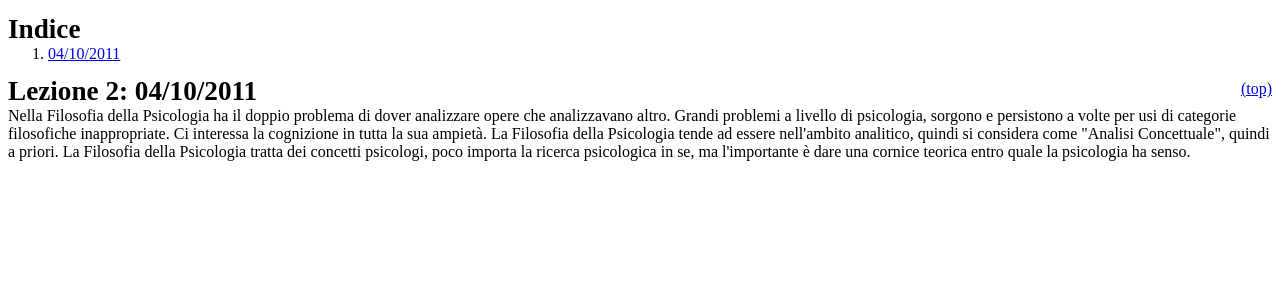
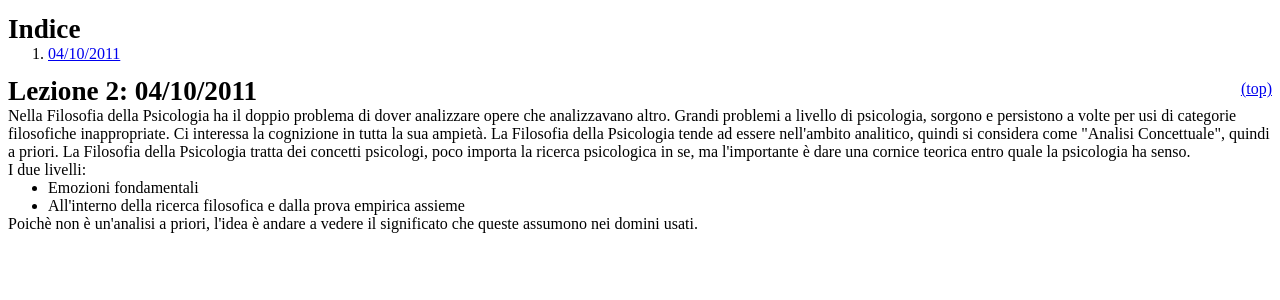
Before and after one commit to Fale/appunti, a PHP site: page /Epistemologia_delle_Scienze_Umane/appunti.php in a window 1280 px wide. Shown: the top 300 px of the page. Run offline with PHP 8.4, Linux system fonts and the light colour scheme; data that the repository does not hold is empty.

```diff
--- a/Epistemologia_delle_Scienze_Umane/appunti.php
+++ b/Epistemologia_delle_Scienze_Umane/appunti.php
@@ -8,4 +8,10 @@ toc::show_toc("Epistemologia_delle_Scienze_Umane/appunti.php");
 
 <?php t("2", "04/10/2011"); ?>
 <p>Nella Filosofia della Psicologia ha il doppio problema di dover analizzare opere che analizzavano altro. Grandi problemi a livello di psicologia, sorgono e persistono a volte per usi di categorie filosofiche inappropriate. Ci interessa la cognizione in tutta la sua ampietà. La Filosofia della Psicologia tende ad essere nell'ambito analitico, quindi si considera come "Analisi Concettuale", quindi a priori. La Filosofia della Psicologia tratta dei concetti psicologi, poco importa la ricerca psicologica in se, ma l'importante è dare una cornice teorica entro quale la psicologia ha senso. </p>
+<p>I due livelli:</p>
+<ul>
+  <li>Emozioni fondamentali
+  <li>All'interno della ricerca filosofica e dalla prova empirica assieme
+</ul>
+<p>Poichè non è un'analisi a priori, l'idea è andare a vedere il significato che queste assumono nei domini usati.</p>
 <?php file::footer(); ?>
```
Also changed, not shown: 1 other file.
